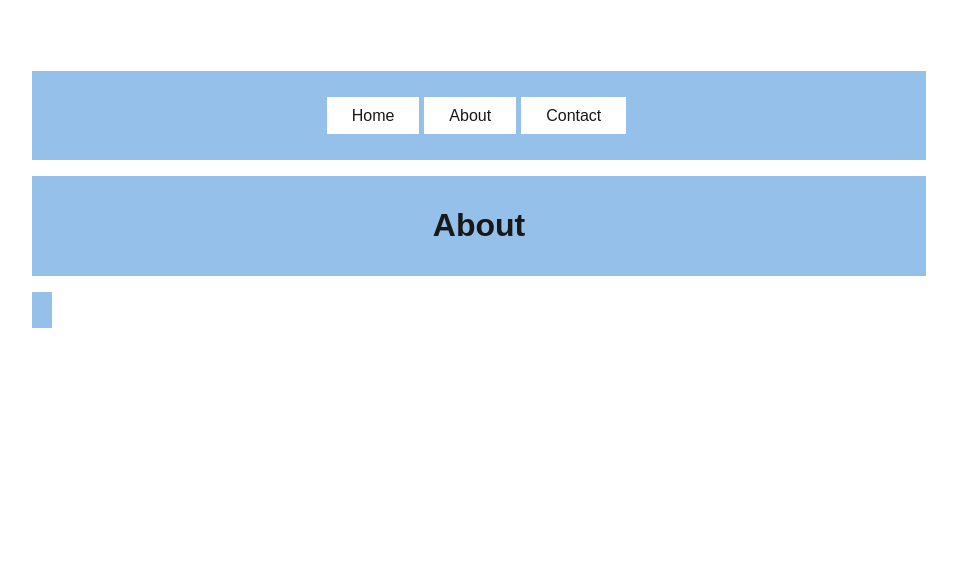
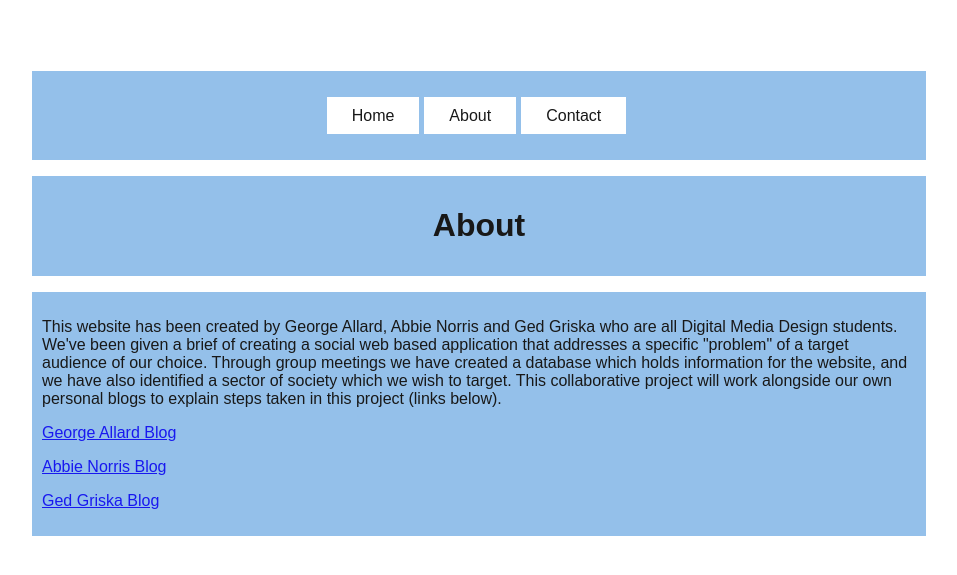
Before and after one commit to abbeenorris/meettheteam, a PHP site: page /about.php in a window 1280 px wide. Shown: the top 575 px of the page, without its empty margins (161-1118 px from the left). Run offline with PHP 8.4, Linux system fonts and the light colour scheme.

Commit message:
Update about.php
Added in text and blog hyperlinks

```diff
--- a/about.php
+++ b/about.php
@@ -15,10 +15,13 @@
             </div>
 
             <div class="box">
-                <p></p>
+                <p>This website has been created by George Allard, Abbie Norris and Ged Griska who are all Digital Media Design students. We've been given a brief of creating a social web based application that addresses a specific "problem" of a target audience of our choice. Through group meetings we have created a database which holds information for the website, and we have also identified a sector of society which we wish to target. This collaborative project will work alongside our own personal blogs to explain steps taken in this project (links below).</p>
+
+                <p><a href="https://georgeallard.wordpress.com/">George Allard Blog</a></p>
+                <p><a href="http://dmdbournemouth.tumblr.com/">Abbie Norris Blog</a></p>
+                <p><a href="https://gedg.wordpress.com/">Ged Griska Blog</a></p>
+
             </div>
-
-
 
             <div class="clearfix"></div>
 
```
